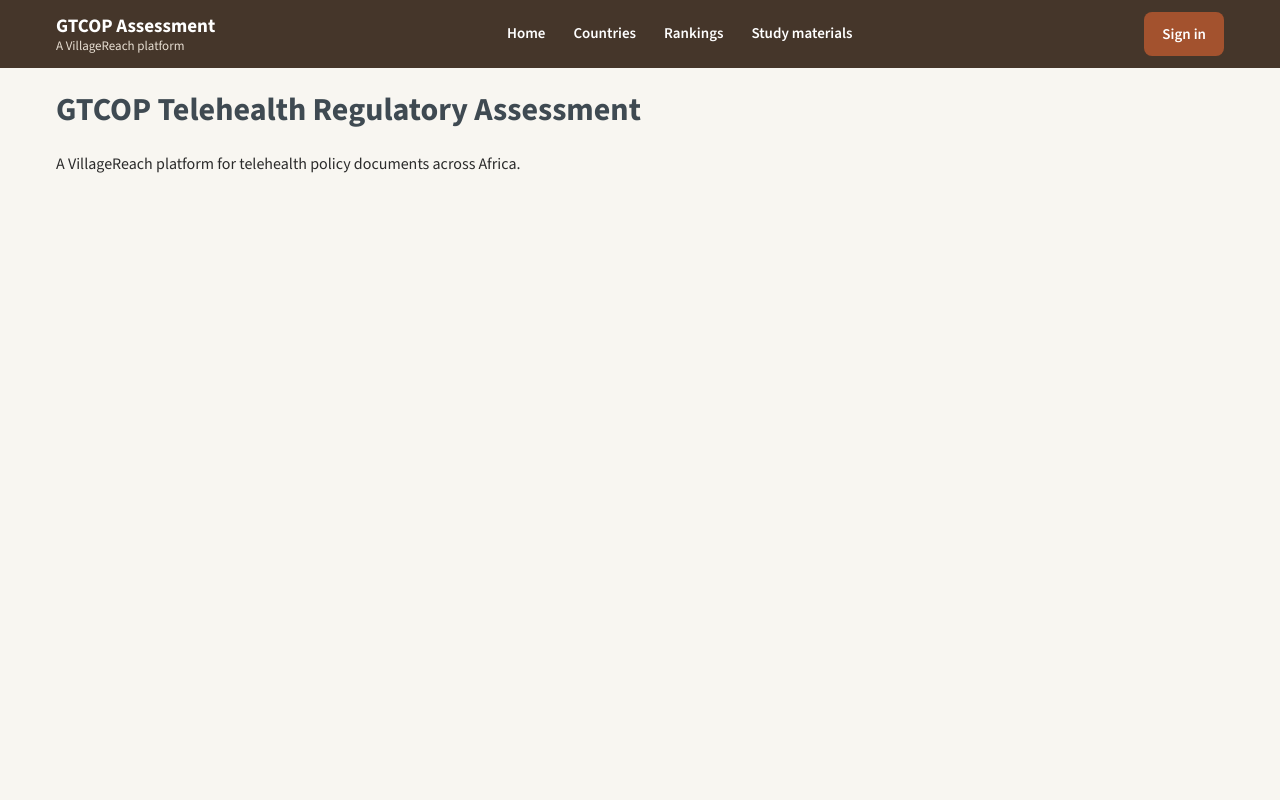
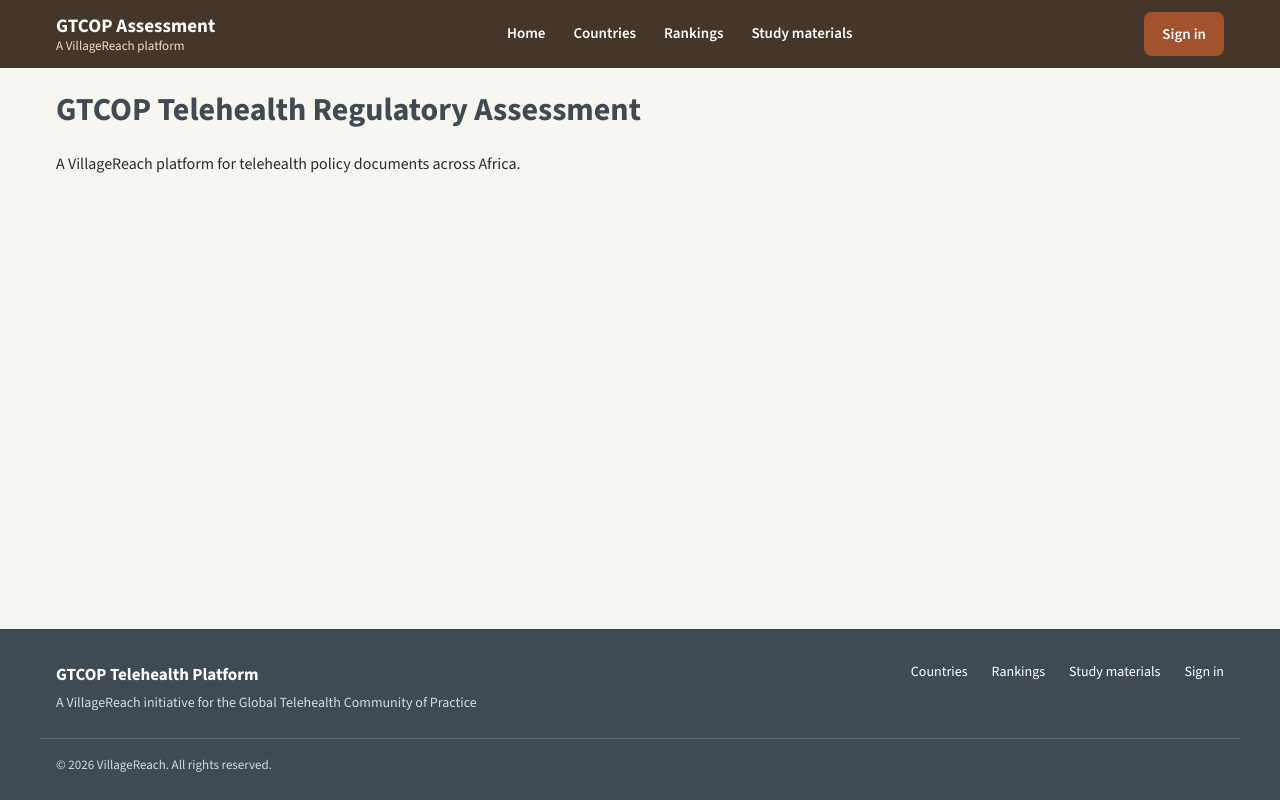
Before and after one commit to Bex-Labs/villagereach-gtcop, a Next.js app: page / in a window 1280 px wide. Built offline with nearby package versions, Linux system fonts and the light colour scheme.

Commit message:
Add site footer

```diff
--- a/app/globals.css
+++ b/app/globals.css
@@ -137,3 +137,72 @@
   color: var(--white);
   border-bottom-color: var(--gold);
 }
+
+/* ===== Keep the footer at the bottom of short pages ===== */
+body {
+  display: flex;
+  flex-direction: column;
+  min-height: 100vh;
+}
+
+.site-main {
+  flex: 1;
+}
+
+/* ===== Footer (slate bar) ===== */
+.site-footer {
+  background: var(--charcoal);
+  color: var(--white);
+  margin-top: 48px;
+}
+
+.footer-inner {
+  display: flex;
+  justify-content: space-between;
+  align-items: flex-start;
+  flex-wrap: wrap;
+  gap: 16px 32px;
+  padding-top: 32px;
+  padding-bottom: 24px;
+}
+
+.footer-name {
+  margin: 0 0 4px;
+  font-weight: 700;
+  font-size: 17px;
+}
+
+.footer-tagline {
+  margin: 0;
+  font-size: 14px;
+  color: #D5DADD;
+}
+
+.footer-nav {
+  display: flex;
+  flex-wrap: wrap;
+  gap: 8px 24px;
+}
+
+.footer-nav a {
+  color: var(--white);
+  font-size: 14px;
+  text-decoration: none;
+}
+
+.footer-nav a:hover {
+  color: var(--white);
+  text-decoration: underline;
+}
+
+.footer-bottom {
+  border-top: 1px solid rgba(255, 255, 255, 0.15);
+  padding-top: 16px;
+  padding-bottom: 24px;
+}
+
+.footer-bottom p {
+  margin: 0;
+  font-size: 13px;
+  color: #D5DADD;
+}
--- a/app/layout.js
+++ b/app/layout.js
@@ -1,6 +1,7 @@
 import { Source_Sans_3 } from "next/font/google";
 import "./globals.css";
 import Header from "../components/Header"; // NEW: bring in the header
+import Footer from "../components/Footer";
 
 // Load the Source Sans 3 font (the font VillageReach's website uses)
 const sourceSans = Source_Sans_3({
@@ -20,8 +21,9 @@
   return (
     <html lang="en">
       <body className={sourceSans.className}>
-        <Header /> {/* NEW: the header appears on every page */}
-        {children}
+      <Header />
+      <div className="site-main">{children}</div>
+      <Footer />
       </body>
     </html>
   );
--- /dev/null
+++ b/components/Footer.js
@@ -0,0 +1,31 @@
+import Link from "next/link";
+
+export default function Footer() {
+  const year = new Date().getFullYear(); // current year, updates automatically
+
+  return (
+    <footer className="site-footer">
+      <div className="container footer-inner">
+        {/* Left: platform name and description */}
+        <div>
+          <p className="footer-name">GTCOP Telehealth Platform</p>
+          <p className="footer-tagline">
+            A VillageReach initiative for the Global Telehealth Community of Practice
+          </p>
+        </div>
+
+        {/* Right: footer links */}
+        <nav className="footer-nav" aria-label="Footer navigation">
+          <Link href="/countries">Countries</Link>
+          <Link href="/rankings">Rankings</Link>
+          <Link href="/study-materials">Study materials</Link>
+          <Link href="/sign-in">Sign in</Link>
+        </nav>
+      </div>
+
+      <div className="container footer-bottom">
+        <p>© {year} VillageReach. All rights reserved.</p>
+      </div>
+    </footer>
+  );
+}
```
